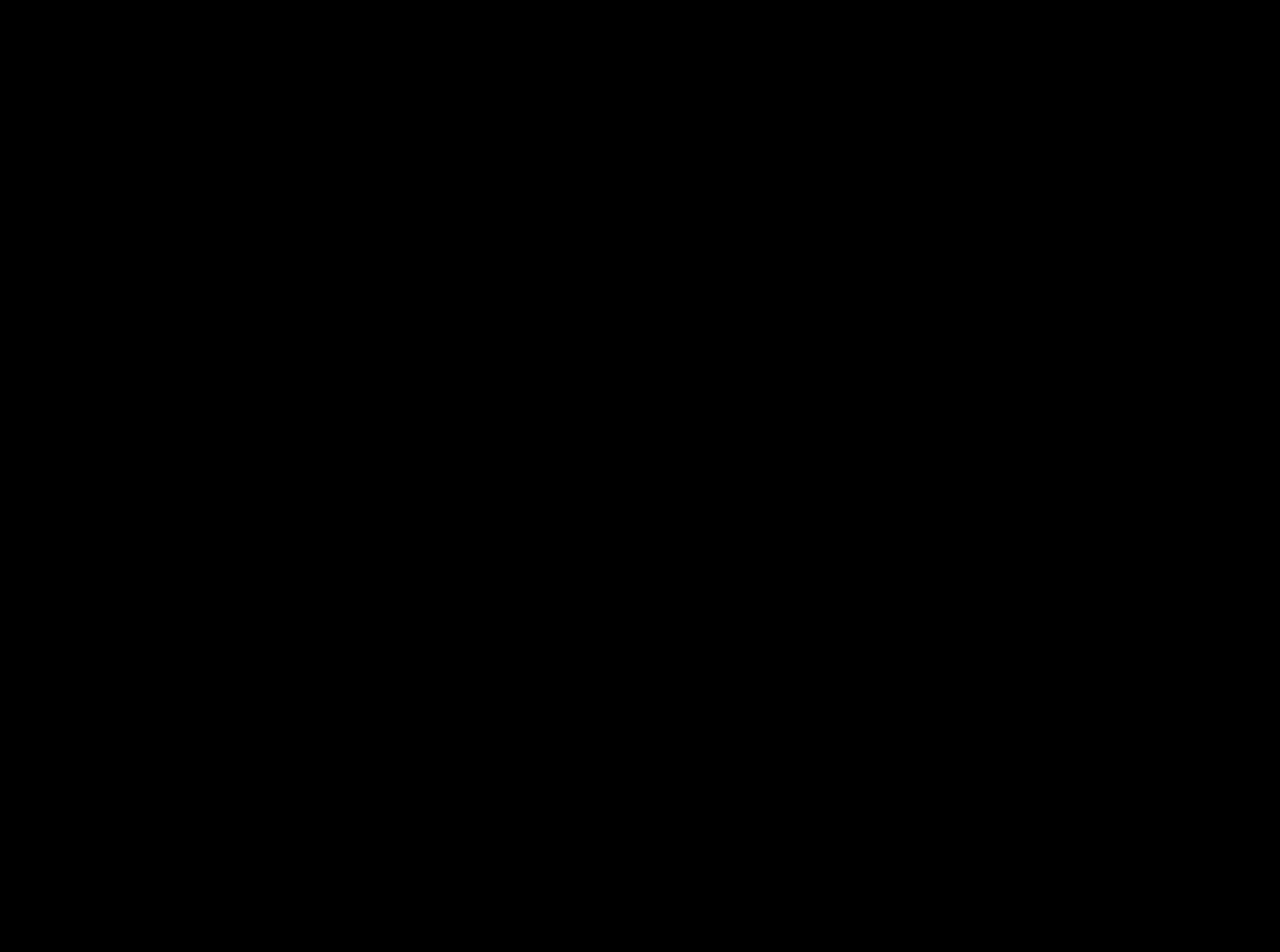
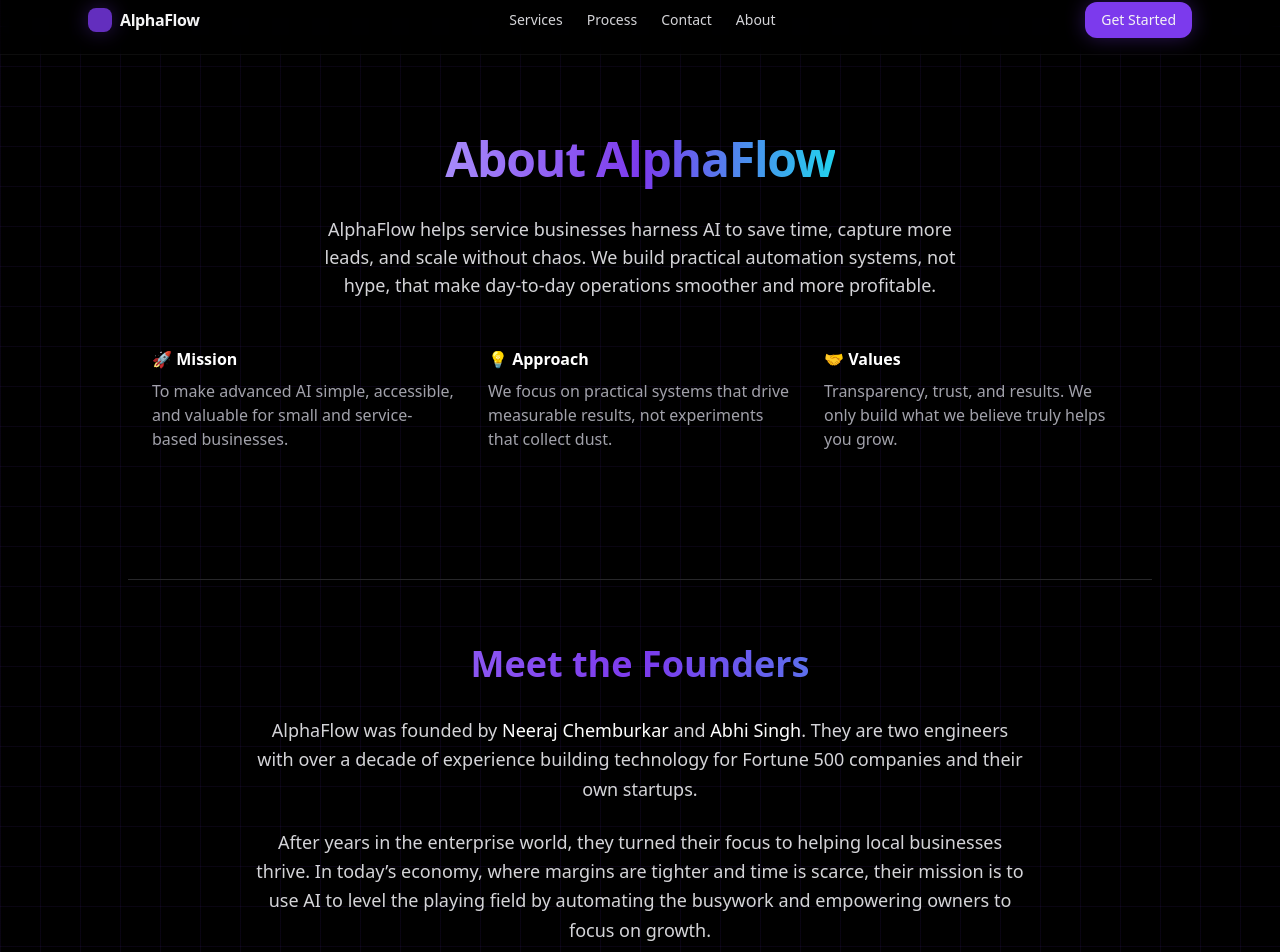
Before and after one commit to nchemb/alphaflow, a Next.js app: page /about in a window 1280 px wide. Before the commit this address had no page. Shown: the part 14-966 px from the top of the page. Before the commit the page ends 800 px from the top, so only its background shows below. Built offline with nearby package versions, Linux system fonts and the light colour scheme.

Commit message:
about us

```diff
--- /dev/null
+++ b/app/about/page.tsx
@@ -0,0 +1,62 @@
+'use client'
+import Header from '../../components/Header'
+import Footer from '../../components/Footer'
+import { motion } from 'framer-motion'
+
+export default function About() {
+  return (
+    <div className="bg-grid">
+      <Header />
+
+      <section className="mx-auto max-w-5xl px-6 pt-20 pb-16">
+        <motion.h1
+          initial={{ opacity: 0, y: 10 }}
+          animate={{ opacity: 1, y: 0 }}
+          transition={{ duration: 0.4 }}
+          className="text-4xl md:text-5xl font-semibold tracking-tight leading-tight text-center"
+        >
+          <span className="gradient-text">About AlphaFlow</span>
+        </motion.h1>
+
+        <p className="mt-8 text-zinc-300 text-lg text-center max-w-2xl mx-auto">
+          AlphaFlow helps service businesses harness AI to save time, capture more leads, and scale without chaos.
+          We build practical automation systems, not hype, that make day-to-day operations smoother and more profitable.
+        </p>
+
+        <div className="mt-12 grid md:grid-cols-3 gap-8 text-zinc-400">
+          <div>
+            <h3 className="text-white font-semibold mb-2">🚀 Mission</h3>
+            <p>To make advanced AI simple, accessible, and valuable for small and service-based businesses.</p>
+          </div>
+          <div>
+            <h3 className="text-white font-semibold mb-2">💡 Approach</h3>
+            <p>We focus on practical systems that drive measurable results, not experiments that collect dust.</p>
+          </div>
+          <div>
+            <h3 className="text-white font-semibold mb-2">🤝 Values</h3>
+            <p>Transparency, trust, and results. We only build what we believe truly helps you grow.</p>
+          </div>
+        </div>
+      </section>
+
+      <section className="mx-auto max-w-5xl px-6 pt-16 pb-20 border-t border-zinc-800 mt-16">
+        <h2 className="text-3xl md:text-4xl font-semibold text-center mb-8 gradient-text">Meet the Founders</h2>
+
+        <div className="text-zinc-300 text-lg max-w-3xl mx-auto text-center leading-relaxed">
+          <p>
+            AlphaFlow was founded by <span className="font-medium text-white">Neeraj Chemburkar</span> and <span className="font-medium text-white">Abhi Singh</span>. They are two engineers with over a decade of experience building technology for Fortune 500 companies and their own startups.
+          </p>
+          <p className="mt-6">
+            After years in the enterprise world, they turned their focus to helping local businesses thrive.
+            In today’s economy, where margins are tighter and time is scarce, their mission is to use AI to level the playing field by automating the busywork and empowering owners to focus on growth.
+          </p>
+          <p className="mt-6">
+            AlphaFlow isn’t just another tech agency; it’s a team that understands both sides: deep engineering, product management, and small business realities, putting real people and results behind every solution.
+          </p>
+        </div>
+      </section>
+
+      <Footer />
+    </div>
+  )
+}
--- a/app/page.tsx
+++ b/app/page.tsx
@@ -20,10 +20,10 @@
             transition={{ duration: 0.5 }}
             className="text-4xl md:text-6xl font-semibold tracking-tight leading-tight"
           >
-            <span className="gradient-text">Automate Growth with AI</span>
+            <span className="gradient-text">AI Systems That Make You Money</span>
           </motion.h1>
           <p className="mt-6 text-zinc-300 max-w-2xl mx-auto">
-            AlphaFlow helps businesses generate more qualified leads, streamline workflows, and scale operations using custom AI systems.
+            AlphaFlow builds practical AI systems that help service businesses answer calls, handle leads, and automate day‑to‑day tasks, giving owners more time to grow.
           </p>
           <div className="mt-8 flex justify-center">
             <a href="#contact" className="rounded-xl bg-brand px-6 py-3 font-medium hover:bg-brand-dark transition-colors shadow-glow">Get Started</a>
@@ -42,22 +42,18 @@
       <section id="services" className="mx-auto max-w-6xl px-6 py-12">
         <h2 className="text-2xl md:text-3xl font-semibold">What we do</h2>
         <p className="text-zinc-400 mt-2">High‑leverage AI systems tailored to your business.</p>
-        <div className="grid md:grid-cols-2 lg:grid-cols-4 gap-6 mt-8">
+        <div className="grid md:grid-cols-3 gap-6 mt-8">
           <ServiceCard
-            title="AI‑Powered Lead Generation"
-            desc="Build intelligent outbound engines that find, qualify, and engage high‑intent prospects automatically across email, LinkedIn, and web."
+            title="AI Voice & Calling Agents"
+            desc="Give your business a 24/7 phone assistant that sounds natural, answers questions, qualifies leads, and books appointments — so you never miss a call or opportunity again."
           />
           <ServiceCard
-            title="Process Automation"
-            desc="Eliminate repetitive work with custom workflows—intake, data enrichment, reporting, and hand‑offs integrated with your stack."
+            title="AI‑Powered Lead & Quote Handling"
+            desc="Save hours and money on manual intake. Our AI automatically reads new inquiries, collects job details, and creates accurate quotes or responses — helping you reply faster and win more work."
           />
           <ServiceCard
-            title="Chatbots & Virtual Assistants"
-            desc="24/7 support and conversion using chatbots connected to your knowledge base, CRM, and tools."
-          />
-          <ServiceCard
-            title="Custom LLM Integrations"
-            desc="Bring AI into your product and data pipelines—embeddings, RAG, agentic tools, and more."
+            title="Custom AI Solutions"
+            desc="We design and build custom AI tools for your unique operations — from automating repetitive tasks to creating smart assistants that streamline your day‑to‑day workflow."
           />
         </div>
       </section>
--- a/components/Header.tsx
+++ b/components/Header.tsx
@@ -4,12 +4,13 @@
       <div className="mx-auto max-w-6xl px-6 py-4 flex items-center justify-between">
         <div className="flex items-center gap-2">
           <div className="h-6 w-6 rounded-lg bg-brand/80 shadow-glow" />
-          <span className="font-semibold tracking-tight">AlphaFlow</span>
+          <a href="/" className="font-semibold tracking-tight hover:text-white transition-colors">AlphaFlow</a>
         </div>
         <nav className="hidden md:flex items-center gap-6 text-sm text-zinc-300">
           <a href="#services" className="hover:text-white">Services</a>
           <a href="#process" className="hover:text-white">Process</a>
           <a href="#contact" className="hover:text-white">Contact</a>
+          <a href="/about" className="hover:text-white">About</a>
         </nav>
         <a href="#contact" className="inline-flex items-center rounded-xl bg-brand px-4 py-2 text-sm font-medium hover:bg-brand-dark transition-colors shadow-glow">
           Get Started
```
